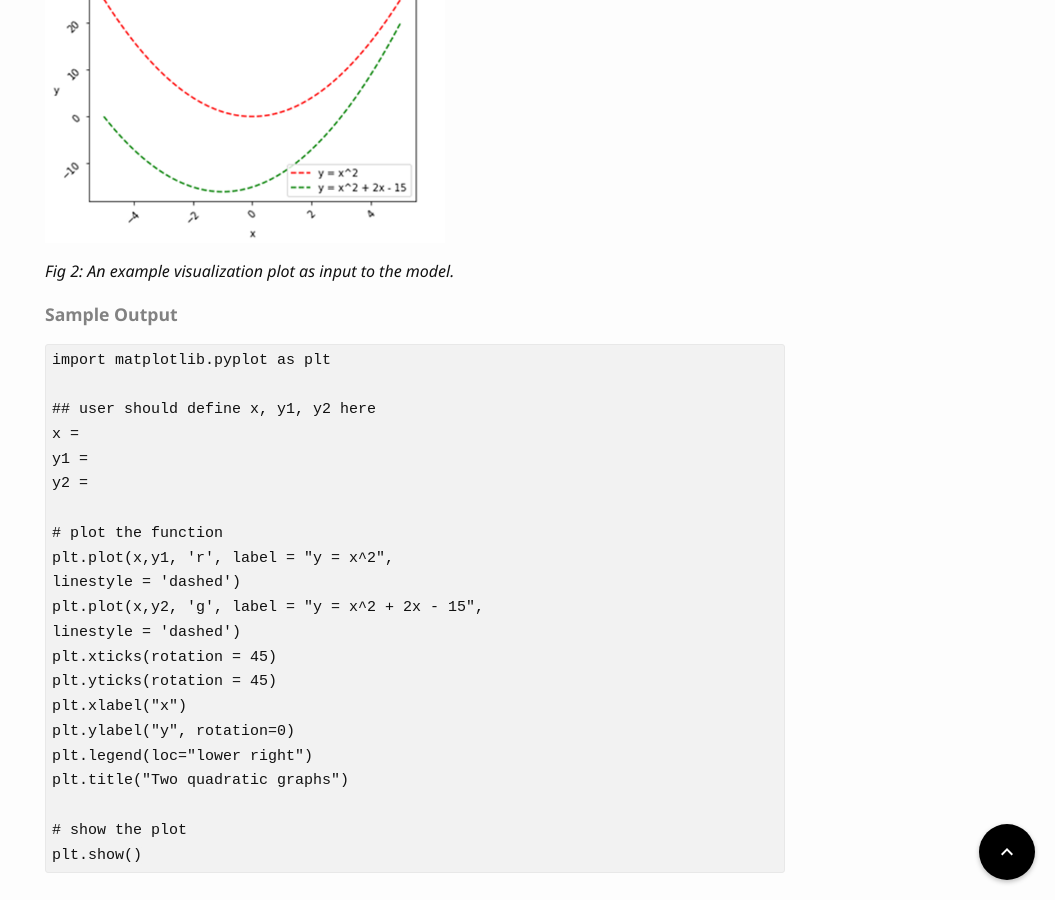
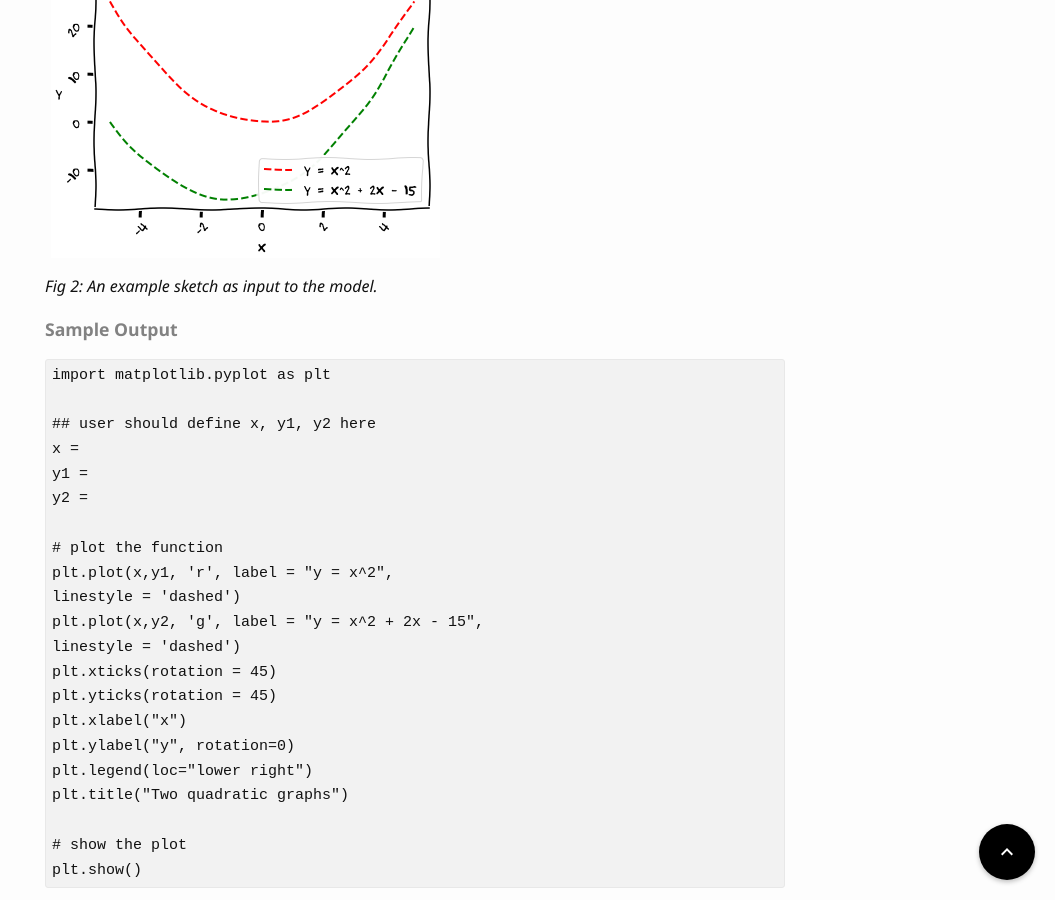
Before and after one commit to UCLAdeepvision/CS269-projects-2022spring, a Jekyll site: the page built from _posts/2022-04-10-team17-plot2code.md, in a window 1280 px wide and 900 px high, scrolled down 2228 px. Shown: the whole window, without its empty margins (225-1280 px from the left). Built offline with Jekyll 4.4.1, drawn with Linux system fonts in a browser that asks for light colours; some web fonts are replaced; comment, search, counter and statistics services are not loaded.

Commit message:
update example

````diff
--- a/_posts/2022-04-10-team17-plot2code.md
+++ b/_posts/2022-04-10-team17-plot2code.md
@@ -34,9 +34,9 @@ We plan to experiment with 2 types of sketches, XKCD and style-transferred XKCD,
 We are currently modifying the original code to generate matplotlib code for the above images. It requires us to understand the intermediate language specifications and map it back to Matplotlib code. We hope to complete this along with the style-transfer dataset by next week.
 
 #### Sample Input
-![Model Input]({{ '/assets/images/team17/example_input.png' | relative_url }})
+![Model Input]({{ '/assets/images/team17/sketch_input.png' | relative_url }})
 {: style="width: 400px; max-width: 100%;"}
-*Fig 2: An example visualization plot as input to the model.*
+*Fig 2: An example sketch as input to the model.*
 
 #### Sample Output
 ```
````
Also changed, not shown: assets/images/team17/sketch_input.png (added).
